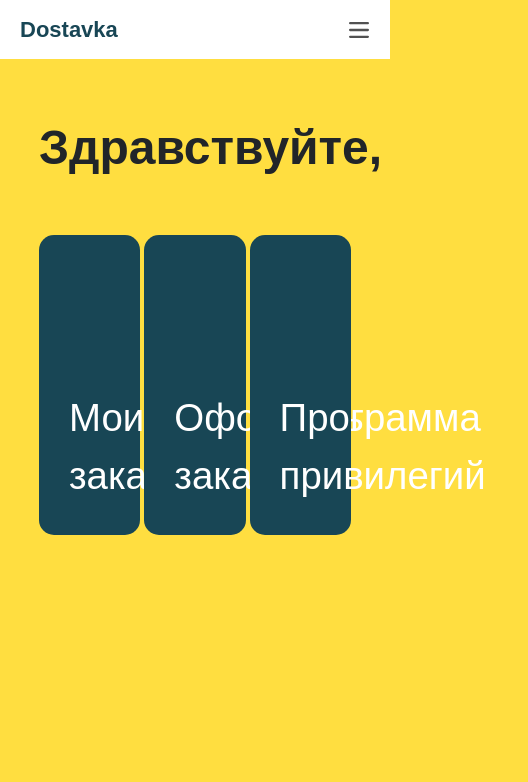
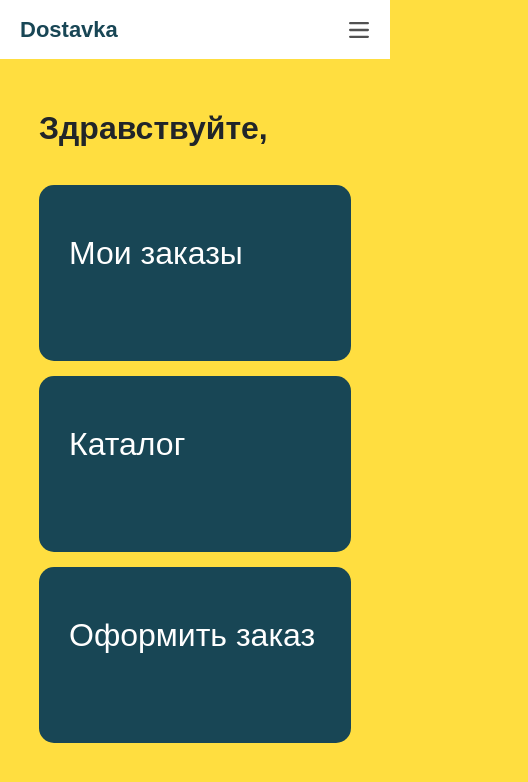
Before and after one commit to amrchnk/ordering-products, a Vue app in the folder project/: page /userPage in a window 390 px wide. Shown: the top 782 px of the page, 528 px wide, since content can reach past the window. Built offline with nearby package versions, Linux system fonts and the light colour scheme; what vue-resource, vue-yandex-maps would draw is missing.

Commit message:
главная юзер

```diff
--- a/project/src/components/Header.vue
+++ b/project/src/components/Header.vue
@@ -298,4 +298,9 @@ img{
     margin-left: 10px;
   }
 }
+@media (max-width: 375px){
+  .dropdown_menu_user{
+    margin-right: 12px;
+  }
+}
 </style>
--- a/project/src/components/UserPage.vue
+++ b/project/src/components/UserPage.vue
@@ -1,6 +1,6 @@
 <template>
 	<main>
-		<div class="wrap-text">
+		<div class="wrap">
 			<div class="text">
 				<h1>Здравствуйте, {{ this.full_name }}</h1>
 			</div>
@@ -9,21 +9,15 @@
 		<div class="wrap">
 			<div class="blocks">
 				<router-link class="block one" to="/orders">
-					<div class="row">
-						<span class="block-text">Мои заказы</span>
-					</div>
+						<div class="block-text">Мои заказы</div>
 				</router-link>
 
+        <router-link to="/catalog" class="block one">
+            <div class="block-text">Каталог</div>
+        </router-link>
+
 				<router-link to="/create" class="block one">
-					<div class="row">
-						<span class="block-text">Оформить заказ</span>
-					</div>
-				</router-link>
-
-				<router-link to="/plug" class="block one">
-					<div class="row">
-						<span class="block-text">Программа привилегий</span>
-					</div>
+						<div class="block-text">Оформить заказ</div>
 				</router-link>
 			</div>
 		</div>
@@ -51,8 +45,10 @@ export default {
 <style scoped>
 
 main{
-	width: 100%;
-    height: 100%;
+	display: flex;
+  flex-direction: column;
+  justify-content: flex-start;
+  align-items: center;
 }
 
 .image{
@@ -66,52 +62,96 @@ img{
 	padding: 6px 25px;
 }
 h1{
-	font184655-size: 3.5em;
+	font-size: 3.5em;
 	font-weight: bold;
 }
 .one{
-	background-color: #184655;
-	width: 32.5%;
-	border-radius: 15px;
-	height: 300px;
+
 }
 .block-text{
+  margin-left: 30px;
+  margin-bottom: 40px;
 	text-align: left;
 	font-weight: 500;
 	font-size: 2.4em;
-	margin-bottom: 30px;
-	margin-left: 30px;
 	color: white;
 }
 
 .block{
 	display: flex;
-	align-items: flex-end;
+  align-items: flex-end;
+  justify-content: left;
+  background-color: #184655;
+  width: 32.5%;
+  border-radius: 15px;
+  height: 16rem;
 }
 
 .blocks{
 	margin-top: 50px;
-	width: 80%;
+	width: 100%;
 	display: flex;
 	justify-content: space-between;
 	align-items: center;
 }
-.wrap-text{
-	width: 100%;
-	display: flex;
-	justify-content: center;
-	align-items: center;
-}
 
 .wrap{
-	width: 100%;
+	width: 80%;
 	display: flex;
 	justify-content: center;
 	align-items: center;
 }
 .text{
-	width: 80%;
-	padding-top: 60px;
+	width: 100%;
+  margin-top: 50px;
 }
 
+@media (max-width: 1300px){
+  h1{
+    font-size: 3em;
+  }
+  .block-text{
+    font-size: 2em;
+  }
+  .block{
+    height: 14rem;
+    padding-right: 10px;
+  }
+}
+
+@media (max-width: 950px){
+  h1{
+    font-size: 2.5em;
+  }
+  .blocks{
+    flex-direction: column;
+    margin-top:30px;
+  }
+  .block{
+    width: 100%;
+    align-items: center;
+    height: 11rem;
+    margin-bottom: 15px;
+  }
+}
+@media (max-width: 520px){
+  h1{
+    font-size: 2em;
+  }
+}
+
+@media (max-width: 375px){
+  h1{
+    font-size: 1.9em;
+  }
+  .text{
+    margin-top: 30px;
+  }
+  .blocks{
+    margin-top:20px;
+  }
+  .block-text{
+    font-size: 1.8em;
+  }
+}
 </style>
```
